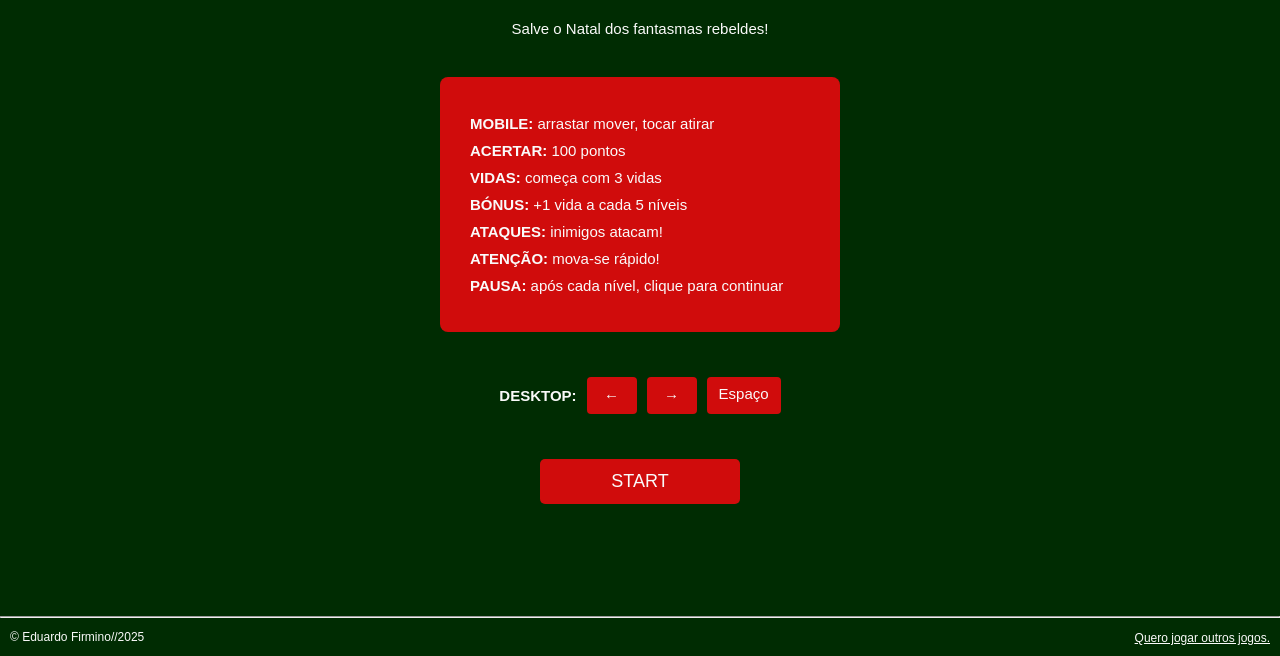
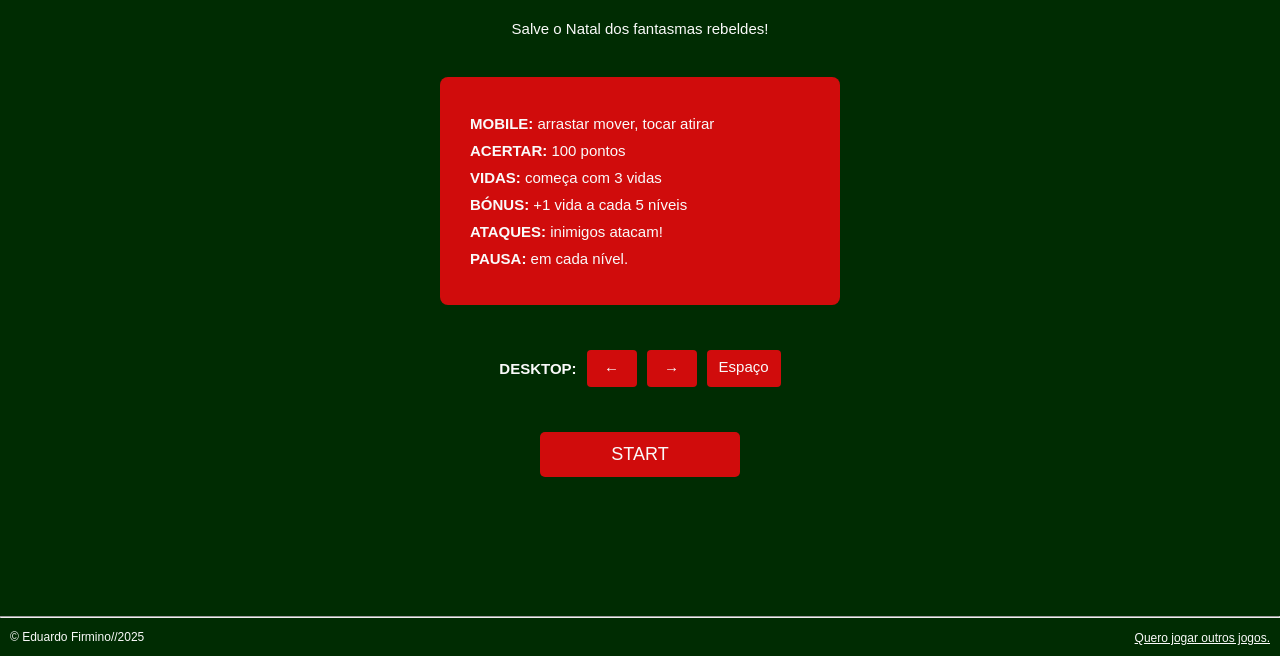
Before and after one commit to eduardosardinha1973-arch/Jogo-Xmas-Invaders, a plain HTML site: page index.html in a window 1280 px wide. Shown: the part 144-800 px from the top of the page. Drawn offline with Linux system fonts and the light colour scheme.

Commit message:
Update game instructions in index.html

```diff
--- a/index.html
+++ b/index.html
@@ -898,14 +898,12 @@
                     <p>Salve o Natal dos fantasmas rebeldes!</p>
 
                     <div class="instructions">
-
                         <p><strong>MOBILE:</strong> arrastar mover, tocar atirar</p>
                         <p><strong>ACERTAR:</strong> 100 pontos</p>
                         <p><strong>VIDAS:</strong> começa com 3 vidas</p>
                         <p><strong>BÓNUS:</strong> +1 vida a cada 5 níveis</p>
                         <p><strong>ATAQUES:</strong> inimigos atacam!</p>
-                        <p><strong>ATENÇÃO:</strong> mova-se rápido!</p>
-                        <p><strong>PAUSA:</strong> após cada nível, clique para continuar</p>
+                        <p><strong>PAUSA:</strong> em cada nível.</p>
                     </div>
 
                     <div class="controls">
```
